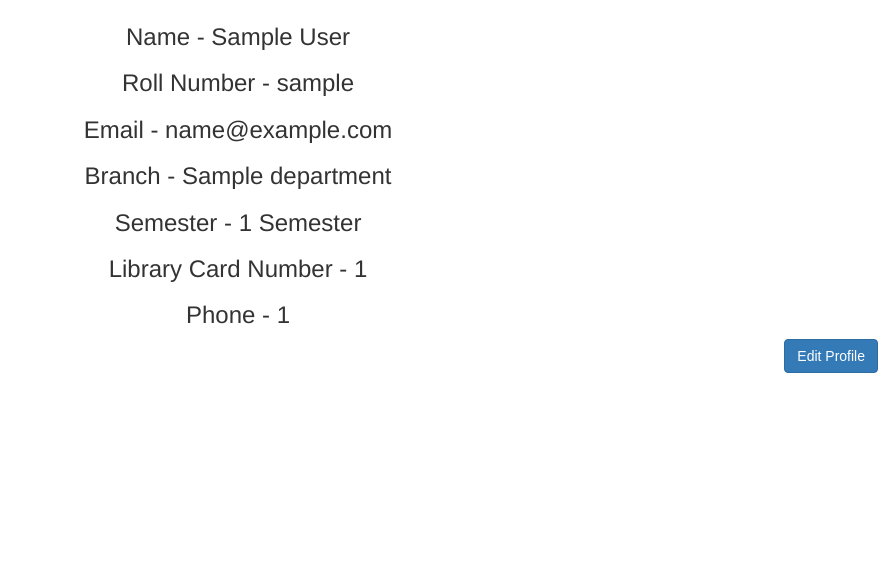
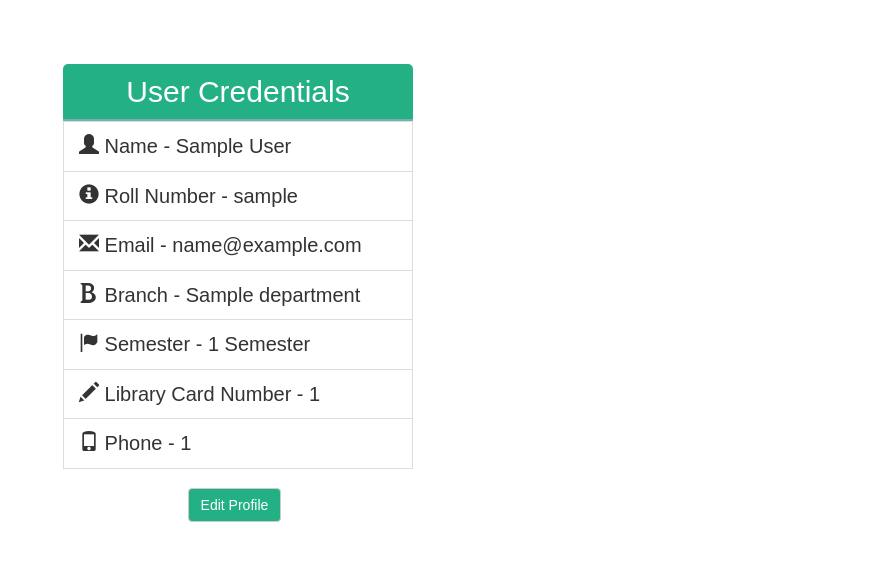
Before and after one commit to TeamIntegrity/LibChain, a Django app: page /users/profile/ in a window 1280 px wide. Shown: the part 116-677 px from the top of the page, without its empty margins (402-1280 px from the left). Run offline with Django 3.2, Linux system fonts and the light colour scheme; a user stored in the database is signed in; tables that the repository leaves empty hold one stand-in row (values such as "Sample post"); some libraries are stand-ins or nearby versions.

Commit message:
Udated Profile.html page

```diff
--- a/libchain/home/static/css/panel.css
+++ b/libchain/home/static/css/panel.css
@@ -136,8 +136,8 @@ ul li ul li {
 #details { font-family: "Quicksand", sans-serif; font-size: 60px; }
 #home-box > h2 { font-family: "Quicksand", sans-serif; font-weight: 400; line-height: 1.1; color: #75b1ae; }
 .price { font-size: 25px; float: left; }
-.pricing_header { background: none repeat scroll 0% 0% rgb(44, 62, 80); border-radius: 5px 5px 0px 0px; transition: background 0.4s ease-out 0s; }
-.pricing_header h2 { text-align:center; line-height: 25px; padding: 15px 0px; margin: 0px; font-family: "Quicksand", sans-serif; font-weight: 400; color: #75b1ae; }
+.pricing_header { background: none repeat scroll 0% 0% rgb(35, 176, 133); border-radius: 5px 5px 0px 0px; transition: background 0.4s ease-out 0s; }
+.pricing_header h2 { text-align:center; line-height: 25px; padding: 15px 0px; margin: 0px; font-family: "Quicksand", sans-serif; font-weight: 400; color: white; }
 .list-group-item:first-child { border-top-right-radius: 0px; border-top-left-radius: 0px; }
 .btn { float: right; font-family: "Quicksand", sans-serif; font-weight:500;}
 .off { text-decoration: line-through; color: rgb(86,86,86); }
--- a/libchain/users/templates/profile.html
+++ b/libchain/users/templates/profile.html
@@ -9,40 +9,54 @@
 <br>
 <br>
 <br>
-		<center>
-			<h3>Name - {{user.first_name}} {{user.last_name}}</h3>
-		  <h3>Roll Number - {{user.username}}</h3>
-		  <h3>Email - {{user.email}}</h3>
-		</center>
+<div class="container">
+    				<div class="row">
+					</div><br>
+
+
+                       <!-- Pack 1-->
+                       <div class="col-md-4">
+                       </div>
+                        <div class="col-md-4" id="home-box">
+                            <center>
+                            <div class="pricing_header">
+                                <h2>User Credentials</h2>
+                                <div class="space"></div>
+    						</div>
+    						</center>
+                                <ul class="list-group">
+
+                            <li class="list-group-item"><i class="glyphicon glyphicon-user"></i> Name - {{user.first_name}} {{user.last_name}}</li>
+                            <li class="list-group-item"><i class="glyphicon glyphicon-info-sign"></i> Roll Number - {{user.username}} </li>
+                            <li class="list-group-item "><i class="glyphicon glyphicon-envelope"></i> Email - {{user.email}} </li>
 
 		{% if student %}
-		<center>
-			<h3>Branch - {{student.department_name.name}}</h3>
-			<h3>Semester - {{student.semester.semester}} Semester</h3>
-			<h3>Library Card Number - {{student.libcard}}</h3>
-			<h3>Phone - {{student.userprofile.phone}}</h3>
-		</center>
+		                    <li class="list-group-item"><i class="glyphicon glyphicon-bold"></i> Branch - {{student.department_name.name}} </li>
+                            <li class="list-group-item"><i class="glyphicon glyphicon-flag"></i> Semester - {{student.semester.semester}} Semester </li>
+                            <li class="list-group-item "><i class="glyphicon glyphicon-pencil"></i> Library Card Number - {{student.libcard}} </li>
+                            <li class="list-group-item "><i class="glyphicon glyphicon-phone"></i> Phone - {{student.userprofile.phone}} </li>
 		{% else %}
 		{% endif %}
 
 {% elif profile == 'staff' %}
+                            <li class="list-group-item"><i class="glyphicon glyphicon-user"></i> Name - {{user.first_name}} {{user.last_name}} </li>
+                            <li class="list-group-item" ><i class="glyphicon glyphicon-envelope"></i> Email - {{user.email}} </li>
+                            <li class="list-group-item "><i class="glyphicon glyphicon-phone"></i> Phone - {{student.userprofile.phone}} </li>
 
-		<center>
-			<h3>Name - {{user.first_name}} {{user.last_name}}</h3>
-			<h3>Email - {{user.email}}</h3>
-			<h3>Phone - {{student.userprofile.phone}}</h3>
-		</center>
 
-                <!-- price & service -->
-
+</ul>
+                        </div>
+                        <div class="col-md-4">
+                       </div>
 {% endif %}
 
-
-<div>
-	<p><a class="btn btn-primary outline" href="/users/edit/">Edit Profile</a> </p>
+<br>
+<div class="col-md-4">
+</div>
+<div class="col-md-4">
+	<p><a class="btn btn-default" style="background-color: rgb(35, 176, 133); color: white;" href="/users/edit/">Edit Profile</a> </p>
 </div>
 </div>
-<div class="clearfix"> </div>
 </div>
 </div>
 
```
